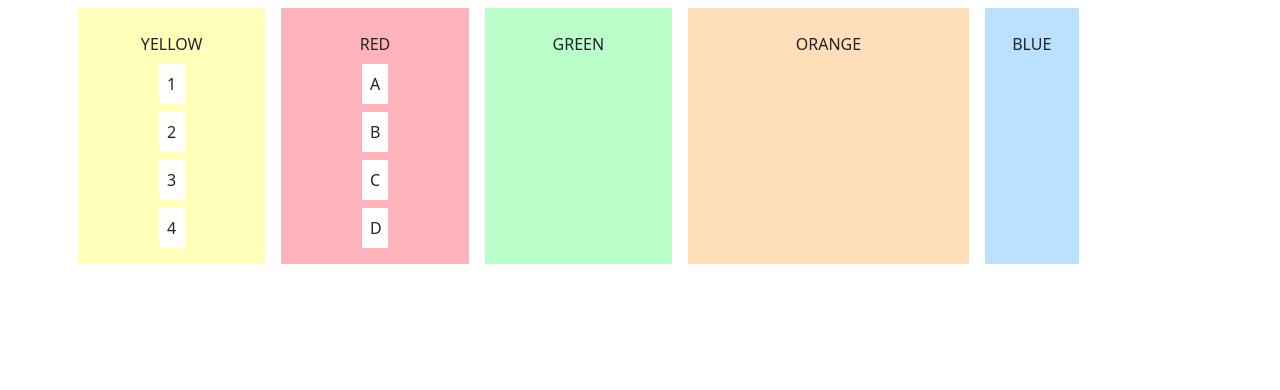
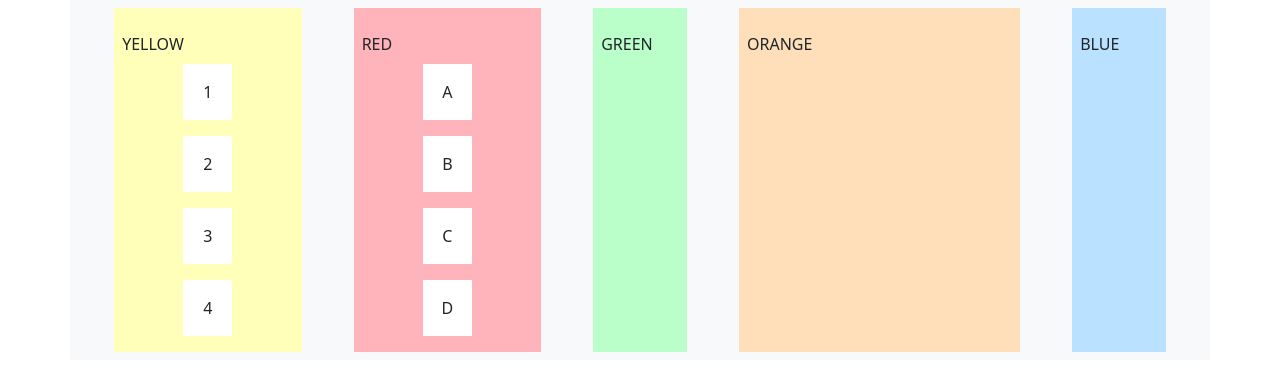
Before and after one commit to kaisa-adafy/layout1, a plain HTML site: page index.html in a window 1280 px wide. Drawn offline with nearby package versions, Linux system fonts and the light colour scheme.

Commit message:
Layout1 second version

```diff
--- a/index.html
+++ b/index.html
@@ -9,39 +9,39 @@
 <body>
     <script src="https://cdn.jsdelivr.net/npm/bootstrap@5.1.3/dist/js/bootstrap.bundle.min.js" integrity="sha384-ka7Sk0Gln4gmtz2MlQnikT1wXgYsOg+OMhuP+IlRH9sENBO0LRn5q+8nbTov4+1p" crossorigin="anonymous"></script>
 
-    <div class="container">
-        <div class="row text-center p-2">
+    <div class="container bg-light">
+        <div class="row justify-content-evenly p-2">
           <div class="col-2 p-2 pt-4" style="background-color:#FFFFBA">
             YELLOW
-            <div class="row justify-content-center m-2">
-                <div class="col-2 p-2 bg-white text-center"> 1</div>
+            <div class="row justify-content-center">
+                <div class="col-3 m-2 py-3 bg-white text-center">1</div>
             </div>
-            <div class="row justify-content-center m-2">
-                <div class="col-2 p-2 bg-white text-center"> 2</div>
+            <div class="row justify-content-center">
+                <div class="col-3 m-2 py-3 bg-white text-center">2</div>
             </div>
-            <div class="row justify-content-center m-2">
-                <div class="col-2 p-2 bg-white text-center"> 3</div>
+            <div class="row justify-content-center">
+                <div class="col-3 m-2 py-3 bg-white text-center">3</div>
             </div>
-            <div class="row justify-content-center m-2">
-                <div class="col-2 p-2 bg-white text-center"> 4</div>
+            <div class="row justify-content-center">
+                <div class="col-3 m-2 py-3 bg-white text-center">4</div>
             </div>
           </div>
           <div class="col-2 ms-3 p-2 pt-4" style="background-color:#FFB3BA">
             RED
-            <div class="row justify-content-center m-2">
-                <div class="col-2 p-2 bg-white text-center"> A</div>
+            <div class="row justify-content-center">
+                <div class="col-3 m-2 py-3 bg-white text-center">A</div>
             </div>
-            <div class="row justify-content-center m-2">
-                <div class="col-2 p-2 bg-white text-center"> B</div>
+            <div class="row justify-content-center">
+                <div class="col-3 m-2 py-3 bg-white text-center">B</div>
             </div>
-            <div class="row justify-content-center m-2">
-                <div class="col-2 p-2 bg-white text-center"> C</div>
+            <div class="row justify-content-center">
+                <div class="col-3 m-2 py-3 bg-white text-center">C</div>
             </div>
-            <div class="row justify-content-center m-2">
-                <div class="col-2 p-2 bg-white text-center"> D</div>
+            <div class="row justify-content-center">
+                <div class="col-3 m-2 py-3 bg-white text-center">D</div>
             </div>
           </div>
-          <div class="col-2 ms-3 p-2 pt-4" style="background-color:#BAFFC9">
+          <div class="col-1 ms-3 p-2 pt-4" style="background-color:#BAFFC9">
             GREEN
           </div>
           <div class="col-3 ms-3 p-2 pt-4" style="background-color:#FFDFBA">
```
